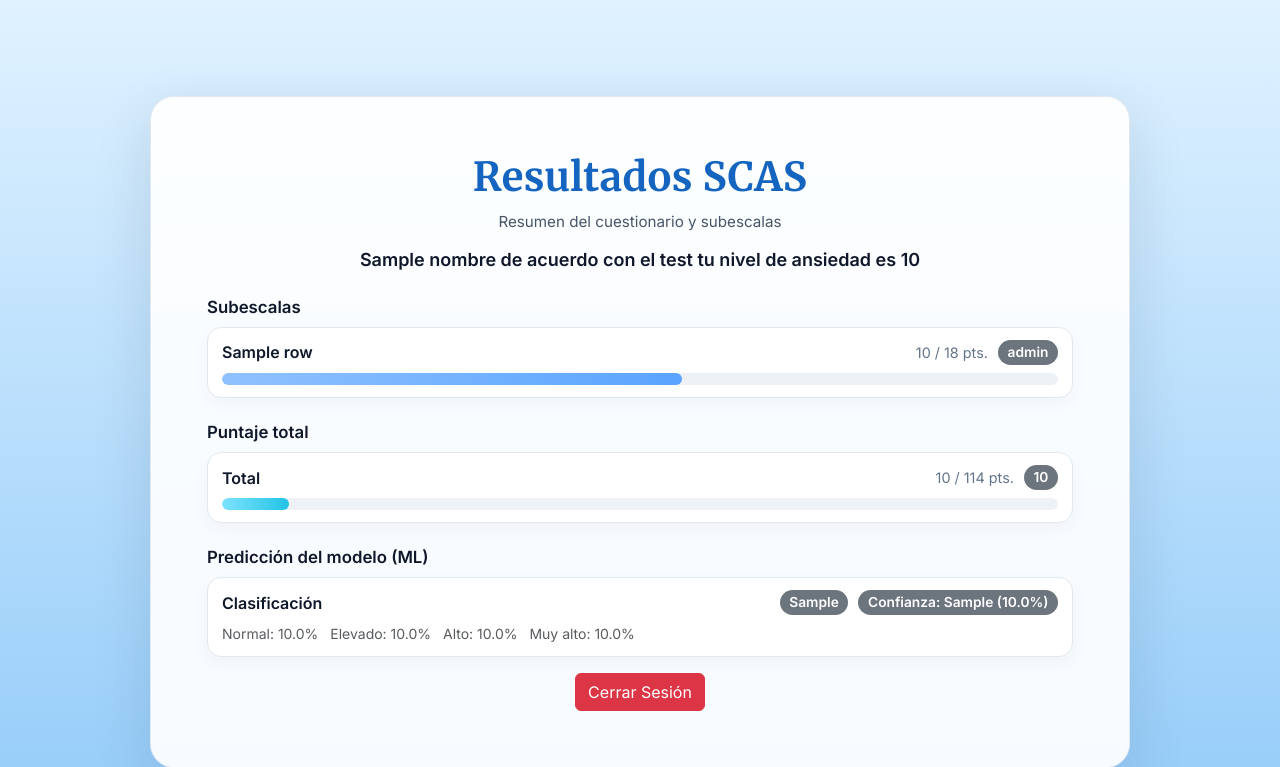
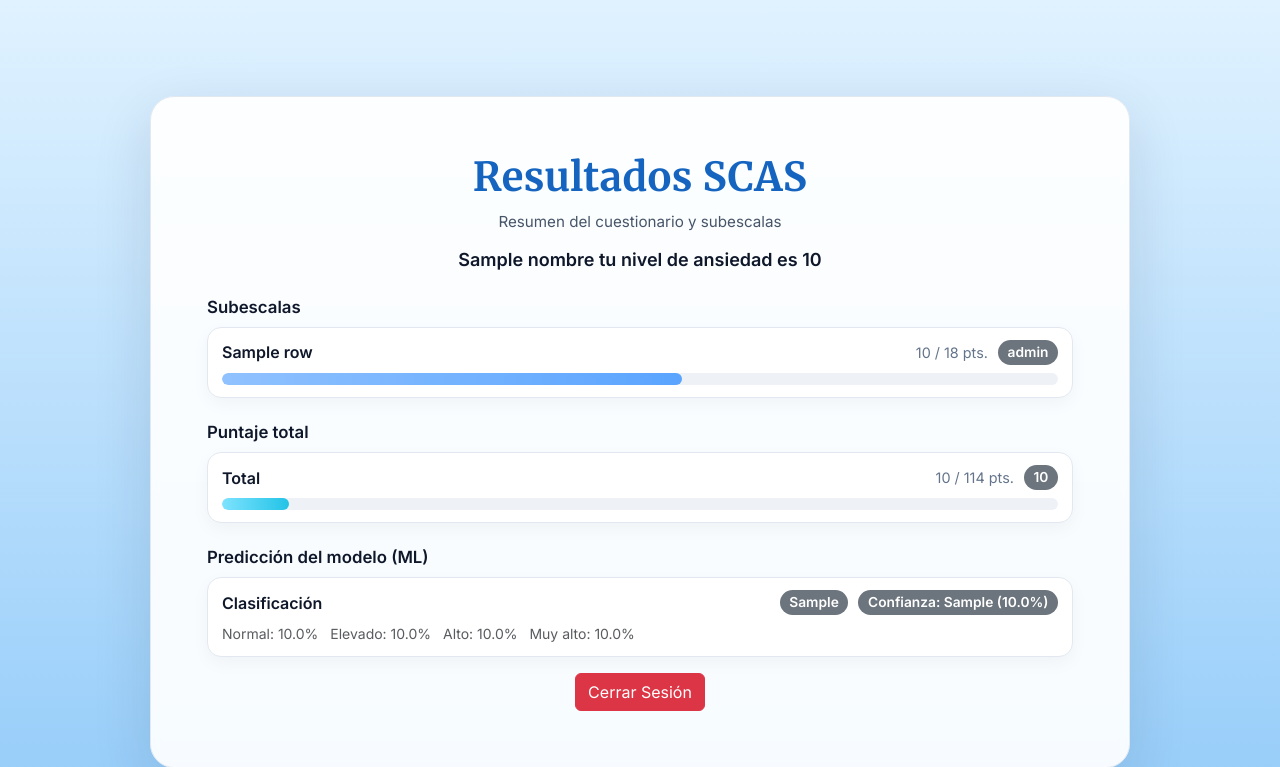
Before and after one commit to MirellaYuriko1/Tesis_clon, a Flask app: template templates/resultado.html in a window 1280 px wide. Shown: the top 767 px of the page. Run offline with Flask 3, Linux system fonts and the light colour scheme; the template is opened without the code that fills it: most values are stand-ins (such as "Sample title", 1, 10 or a date in 2020).

Commit message:
Actualizacion el resultado.html

```diff
--- a/templates/resultado.html
+++ b/templates/resultado.html
@@ -123,7 +123,7 @@
 
         <!-- Frase centrada -->
         <p class="user-summary">
-          <strong>{{ nombre }}</strong> de acuerdo con el test tu nivel de ansiedad es <strong>{{ nivel_total }}</strong>
+          <strong>{{ nombre }}</strong> tu nivel de ansiedad es <strong>{{ nivel_total }}</strong>
         </p>
 
         <!-- ====== Subescalas ====== -->
```
